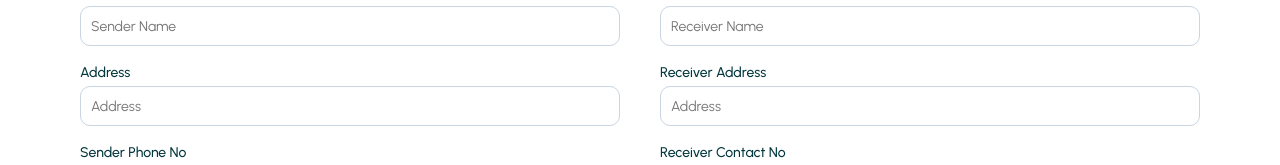
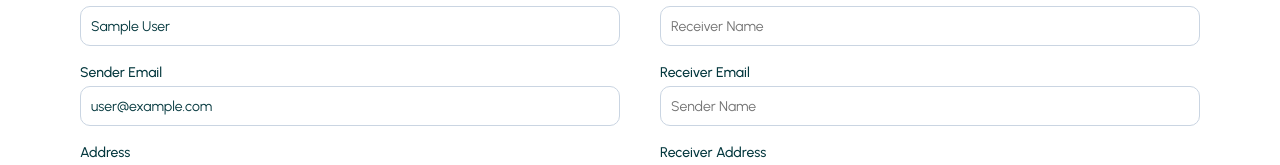
Before and after one commit to DevSagar007/zap-shift-client, a React (Vite) app: page /send-parcel in a window 1280 px wide. Shown: the part 484-649 px from the top of the page. Built offline with nearby package versions, Linux system fonts and the light colour scheme; no server answers; sample sign-in values are in the browser's storage.

Commit message:
feat: add axios and sweetalert2 for parcel booking confirmation and secure API calls

```diff
--- a/package.json
+++ b/package.json
@@ -13,6 +13,7 @@
     "@base-ui/react": "^1.6.0",
     "@fontsource-variable/geist": "^5.3.0",
     "@tailwindcss/vite": "^4.3.3",
+    "axios": "^1.19.0",
     "class-variance-authority": "^0.7.1",
     "clsx": "^2.1.1",
     "firebase": "^12.16.0",
@@ -22,6 +23,7 @@
     "react-hook-form": "^7.83.0",
     "react-router": "^8.3.0",
     "shadcn": "^4.14.0",
+    "sweetalert2": "^11.26.25",
     "tailwind-merge": "^3.6.0",
     "tailwindcss": "^4.3.3",
     "tw-animate-css": "^1.4.0"
--- /dev/null
+++ b/src/hooks/useAxiosSecure.jsx
@@ -0,0 +1,12 @@
+import axios from "axios";
+
+const axiosSecure = axios.create({
+  baseURL: "http://localhost:3000",
+  timeout: 5000,
+  headers: { "X-Custom-Header": "foobar" },
+});
+const useAxiosSecure = () => {
+  return axiosSecure;
+};
+
+export default useAxiosSecure;
--- a/src/pages/SendParcel/SendParcel.jsx
+++ b/src/pages/SendParcel/SendParcel.jsx
@@ -13,6 +13,9 @@ import {
 } from "@/components/ui/select";
 import { useLoaderData } from "react-router";
 import { Controller, useForm, useWatch } from "react-hook-form";
+import Swal from "sweetalert2";
+import useAxiosSecure from "../../hooks/useAxiosSecure";
+import useAuth from "../../hooks/useAuth";
 
 function SendParcel() {
   const serviceCenters = useLoaderData();
@@ -21,6 +24,7 @@ function SendParcel() {
     handleSubmit,
     register,
     resetField,
+    setValue,
     formState: { errors },
   } = useForm({
     defaultValues: {
@@ -28,12 +32,14 @@ function SendParcel() {
       parcelName: "",
       parcelWeight: "",
       senderName: "",
+      senderEmail: "",
       senderAddress: "",
       senderPhone: "",
       senderRegion: "",
       senderDistrict: "",
       pickupInstruction: "",
       receiverName: "",
+      receiverEmail: "",
       receiverAddress: "",
       receiverContact: "",
       receiverRegion: "",
@@ -41,6 +47,10 @@ function SendParcel() {
       deliveryInstruction: "",
     },
   });
+  const { user } = useAuth();
+  console.log(user);
+
+  const axiosSecure = useAxiosSecure();
 
   const activeServiceCenters = useMemo(
     () =>
@@ -49,15 +59,17 @@ function SendParcel() {
       ),
     [serviceCenters],
   );
+
   const regions = useMemo(
     () => [...new Set(activeServiceCenters.map((center) => center.region))],
     [activeServiceCenters],
   );
 
-  // watch
+  // Watch
   const senderRegion = useWatch({ control, name: "senderRegion" });
   const receiverRegion = useWatch({ control, name: "receiverRegion" });
 
+  //Sender Districts
   const senderDistricts = useMemo(
     () => [
       ...new Set(
@@ -69,6 +81,7 @@ function SendParcel() {
     [activeServiceCenters, senderRegion],
   );
 
+  // Receiver Districts
   const receiverDistricts = useMemo(
     () => [
       ...new Set(
@@ -88,8 +101,62 @@ function SendParcel() {
     resetField("receiverDistrict");
   }, [resetField, receiverRegion]);
 
-  const onSubmit = (data) => {
+  useEffect(() => {
+    if (user) {
+      setValue("senderName", user.displayName || "");
+      setValue("senderEmail", user.email || "");
+    }
+  }, [setValue, user]);
+
+  const handleSendParcel = (data) => {
     console.log("parcel booking data:", data);
+    const isDocument = data.parcelType === "document";
+    const isSameDistrict = data.senderDistrict === data.receiverDistrict;
+    console.log("isDocument", isDocument);
+    console.log("isSameDistrict", isSameDistrict);
+
+    // calculation
+    const parcelWeight = parseFloat(data.parcelWeight);
+
+    let parcelCost = 0;
+
+    if (isDocument) {
+      parcelCost = isSameDistrict ? 60 : 80;
+    } else {
+      if (parcelWeight <= 3) {
+        parcelCost = isSameDistrict ? 110 : 150;
+      } else {
+        const minCharge = isSameDistrict ? 110 : 150;
+        // less weight
+        const extraWeight = parcelWeight - 3;
+
+        const extraCharge = isSameDistrict
+          ? extraWeight * 40
+          : extraWeight * 40 + 40;
+        parcelCost = minCharge + extraCharge;
+      }
+    }
+    console.log("parcelCost", parcelCost);
+    Swal.fire({
+      title: "Confirm Booking?",
+      text: `Please review your parcel details before confirming the booking ${parcelCost} Taka`,
+      icon: "question",
+      showCancelButton: true,
+      confirmButtonColor: "#22c55e",
+      cancelButtonColor: "#ef4444",
+      confirmButtonText: "Confirm Booking",
+    }).then((result) => {
+      if (result.isConfirmed)
+        // save data parcel
+        axiosSecure.post("/parcels", data).then((res) => {
+          console.log("after save parcel", res);
+        });
+      // Swal.fire({
+      //   title: "Deleted!",
+      //   text: "Your file has been deleted.",
+      //   icon: "success",
+      // });
+    });
   };
 
   const fieldError = (field) =>
@@ -104,7 +171,11 @@ function SendParcel() {
           Send A Parcel
         </h1>
 
-        <form onSubmit={handleSubmit(onSubmit)} className="mt-12" noValidate>
+        <form
+          onSubmit={handleSubmit(handleSendParcel)}
+          className="mt-12"
+          noValidate
+        >
           <h2 className="text-2xl font-extrabold tracking-normal">
             Enter your parcel details
           </h2>
@@ -190,9 +261,26 @@ function SendParcel() {
                     })}
                     placeholder="Sender Name"
                     required
+                    readOnly
                     className="h-10 border-slate-300 focus-visible:border-lime-400 focus-visible:ring-lime-200/70"
                   />
                   {fieldError("senderName")}
+                </div>
+
+                <div className="grid gap-1.5">
+                  <Label htmlFor="senderEmail">Sender Email</Label>
+                  <Input
+                    type="email"
+                    id="senderEmail"
+                    {...register("senderEmail", {
+                      required: "Sender email is required.",
+                    })}
+                    placeholder="Sender Email"
+                    required
+                    readOnly
+                    className="h-10 border-slate-300 focus-visible:border-lime-400 focus-visible:ring-lime-200/70"
+                  />
+                  {fieldError("senderEmail")}
                 </div>
 
                 <div className="grid gap-1.5">
@@ -323,6 +411,21 @@ function SendParcel() {
                     className="h-10 border-slate-300 focus-visible:border-lime-400 focus-visible:ring-lime-200/70"
                   />
                   {fieldError("receiverName")}
+                </div>
+
+                <div className="grid gap-1.5">
+                  <Label htmlFor="receiverEmail">Receiver Email</Label>
+                  <Input
+                    type="email"
+                    id="receiverEmail"
+                    {...register("receiverEmail", {
+                      required: "Sender name is required.",
+                    })}
+                    placeholder="Sender Name"
+                    required
+                    className="h-10 border-slate-300 focus-visible:border-lime-400 focus-visible:ring-lime-200/70"
+                  />
+                  {fieldError("receiverEmail")}
                 </div>
 
                 <div className="grid gap-1.5">
```
Also changed, not shown: 1 other file (tests, documents, lock files or other folders).
